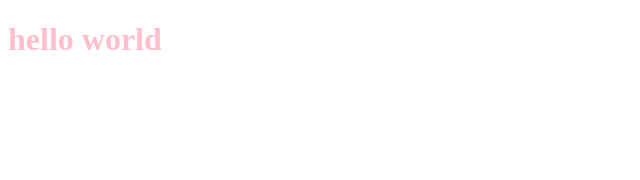
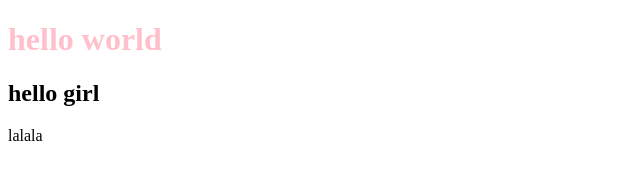
Before and after one commit to Iriniofl/cfg-isabella, a plain HTML site: page index.html in a window 1280 px wide. Shown: the whole page, without its empty margins (0-640 px from the left). Drawn offline with Linux system fonts and the light colour scheme; files that its build step writes are made by us from their sources.

Commit message:
cfg-isabella

```diff
--- a/index.html
+++ b/index.html
@@ -6,5 +6,8 @@
    </head>
    <body>
      <h1>hello world</h1>
+     <h2>hello girl</h2>
+   </h3>lalala</h3>
+
    </body>
    </html>
```
